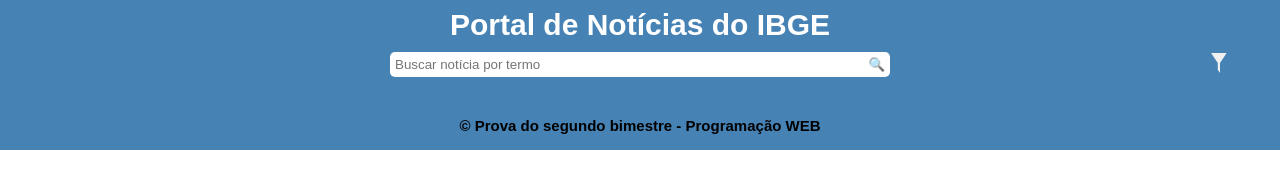
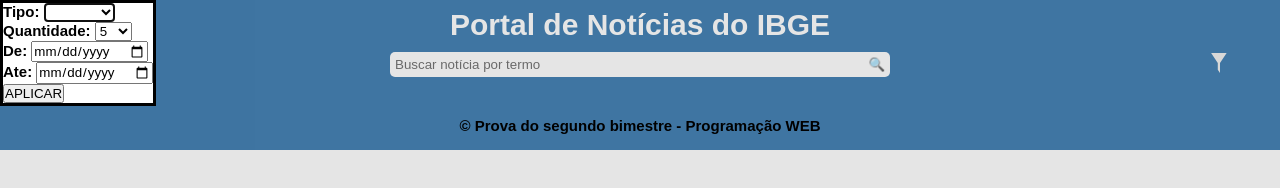
Before and after one commit to rmcampigotto/prova2BiWeb, a plain HTML site: page index.html in a window 1280 px wide. Both pictures are taken after a click on the icon 1220 px from the left and 62 px from the top of the page. Drawn offline with Linux system fonts and the light colour scheme; no server answers.

Commit message:
dialog-0406

```diff
--- a/index.html
+++ b/index.html
@@ -32,6 +32,40 @@
         </ul>
     </main>
 
+    <dialog id="filter">
+        <form method="dialog">
+          <section>
+            <p>
+                <label for="filter">Tipo:</label>
+                <select id="tipo">
+                    <option></option>
+                    <option>Noticia</option>
+                    <option>Release</option>
+                </select>
+            </p>
+            <p>
+               <label for="filter">Quantidade:</label>
+               <select id="qtde">
+                    <option>5</option>
+                    <option>10</option>
+                    <option>20</option>
+                </select>
+            </p>
+            <p>
+                <label for="filter">De:</label>
+                <input id="de" type="date" />
+            </p>
+            <p>
+                <label for="filter">Ate:</label>
+                <input id="ate" type="date" />
+            </p>
+          </section>
+          <menu>
+            <button type="submit">APLICAR</button>
+          </menu>
+        </form>
+    </dialog>
+
     <footer>
         <p>© Prova do segundo bimestre - Programação WEB</p>
     </footer>
--- a/main.js
+++ b/main.js
@@ -1,5 +1,6 @@
 document.addEventListener('DOMContentLoaded', () => {
     getApiDefault()
+    filtro()
 })
 
 async function getApiDefault() {
@@ -33,12 +34,15 @@ async function getApiDefault() {
         let dia = element.data_publicacao.slice(0, 2)
         let mes = element.data_publicacao.slice(3, 5)
         let ano = element.data_publicacao.slice(6, 10)
+        let hora = element.data_publicacao.slice(11,13)
+        let minuto = element.data_publicacao.slice(14,16)
+        let segundo = element.data_publicacao.slice(17,19)
 
-        let publichDate = new Date(ano, mes, dia)
+        let publichDate = new Date(ano, mes, dia, hora, minuto, segundo)
         let actualDate = new Date(Date.now())
 
-        let dataMilisegundos = Math.abs(actualDate.getTime() - publichDate.getTime())
-        let diferenca = Math.ceil(dataMilisegundos / (1000 * 60 * 60 * 24))
+        let dataMilisegundos = -(actualDate.getTime() - publichDate.getTime())
+        let diferenca = Math.floor(dataMilisegundos / 86400000)
 
         if (diferenca == 0) {
             data.textContent = 'Publicado hoje'
@@ -78,16 +82,10 @@ async function getApiDefault() {
 function filtro() {
 
     var updateButton = document.querySelector(".filtro");
-    var cancelButton = document.getElementById("cancel");
-    var favDialog = document.getElementById("favDialog");
+    var favDialog = document.getElementById("filter");
 
-    // O botão Update abre uma Dialog
     updateButton.addEventListener("click", function () {
         favDialog.showModal();
     });
 
-    // O botão cancelButtom fecha uma Dialog
-    cancelButton.addEventListener("click", function () {
-        favDialog.close();
-    })
 }
```
